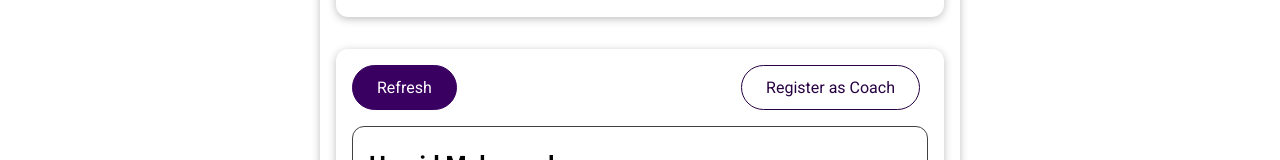
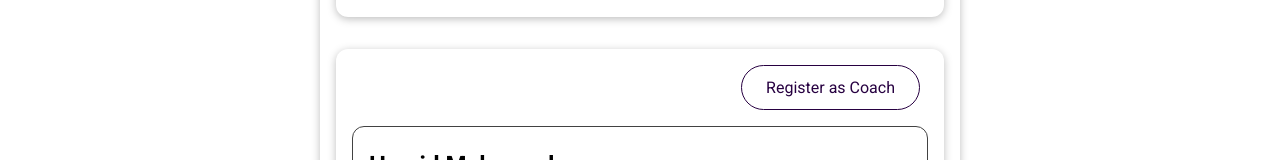
Before and after one commit to hamid2117/coach_vue, a Vue app: page /coaches in a window 1280 px wide. Shown: the part 239-399 px from the top of the page. Built offline with nearby package versions, Linux system fonts and the light colour scheme.

Commit message:
removed refresh button

```diff
--- a/src/pages/coaches/CoachesList.vue
+++ b/src/pages/coaches/CoachesList.vue
@@ -14,7 +14,7 @@ import CoachFilter from '../../components/coaches/CoachFilter.vue'
     <section>
       <base-card>
         <div class="controls">
-          <base-button>Refresh</base-button>
+          <div />
           <base-button v-if="!isCoach" link mode="outline" to="/register"
             >Register as Coach</base-button
           >
```
